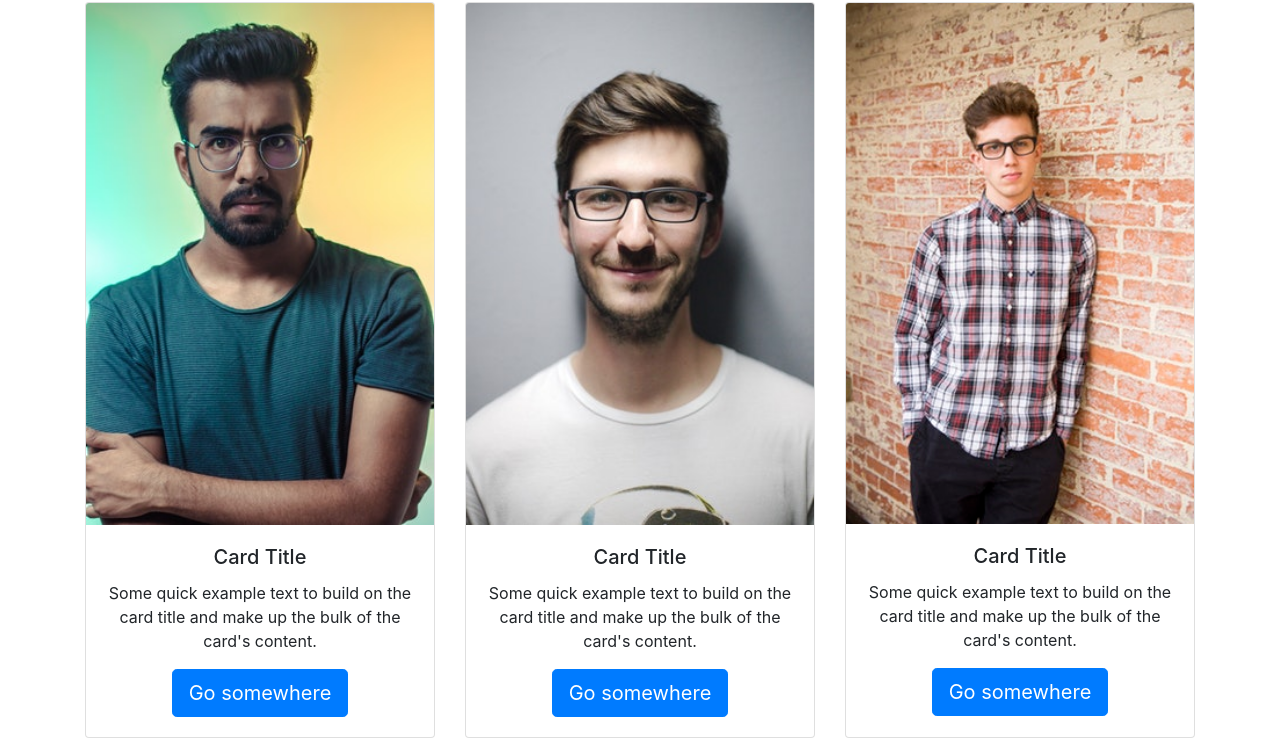
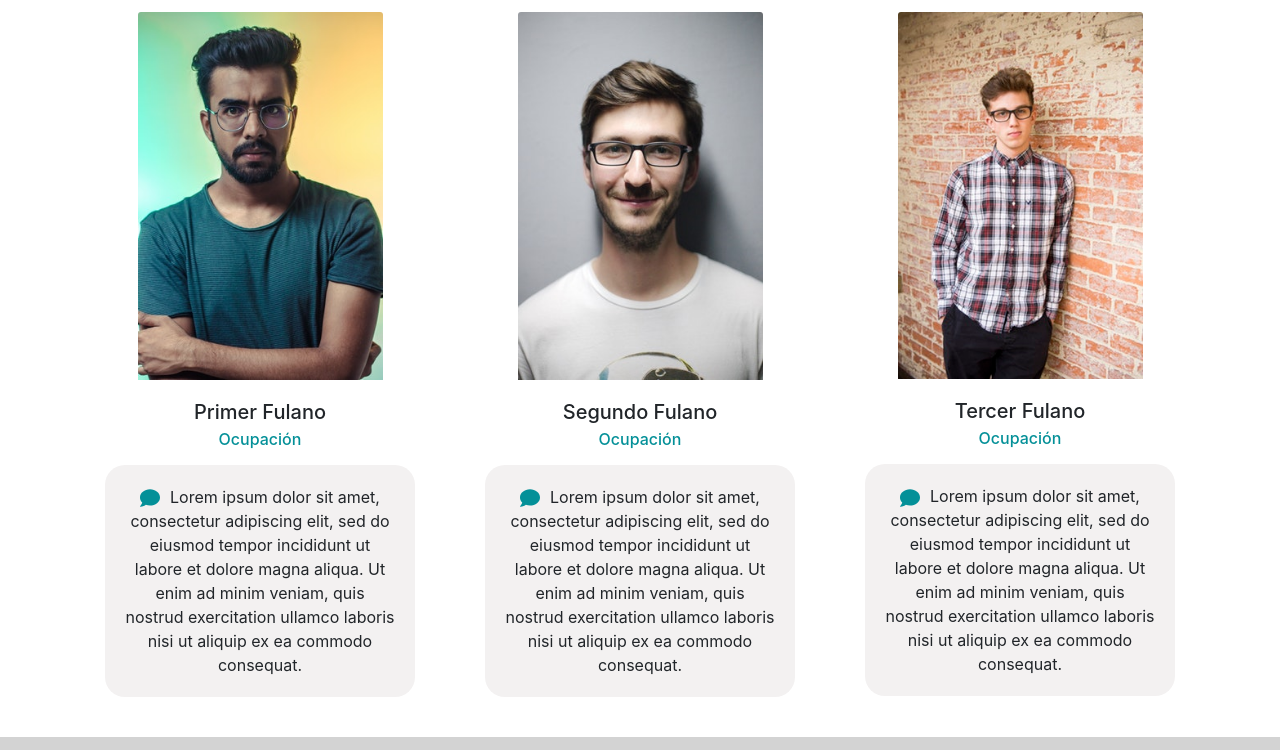
Before and after one commit to lmtejada/t-landing, a Gatsby site: page / in a window 1280 px wide. Shown: the part 818-1568 px from the top of the page. Built offline with nearby package versions, Linux system fonts and the light colour scheme; Gatsby itself is replaced by a stand-in of ours.

Commit message:
Modifying styles for profile cards

```diff
--- a/src/components/profiles/profileCard.js
+++ b/src/components/profiles/profileCard.js
@@ -2,17 +2,18 @@ import React from "react";
 import Card from "react-bootstrap/Card";
 
 import "./profileCard.scss";
+import { FaComment } from "react-icons/fa";
 
 const ProfileCard = (props) => (
-    <Card style={{ width: '18rem' }} className="text-center">
+    <Card className="text-center">
         <Card.Img variant="top" src={props.image} />
         <Card.Body>
-            <Card.Title>Card Title</Card.Title>
+            <Card.Title>{props.name}</Card.Title>
+            <Card.Subtitle className="mb-3">{props.role}</Card.Subtitle>
             <Card.Text>
-                Some quick example text to build on the card title and make up the bulk of
-                the card's content.
+                <FaComment className="icon" />
+                {props.children}
             </Card.Text>
-            <button type="button" className="btn btn-primary btn-lg align-self-center">Go somewhere</button>
         </Card.Body>
     </Card>
 )
--- a/src/components/profiles/profileCard.scss
+++ b/src/components/profiles/profileCard.scss
@@ -0,0 +1,26 @@
+@import '../../sass/variables.scss';
+
+.card {
+    align-items: center;
+    border: 0;
+    img {
+        max-width: 70%;
+        height: auto;
+    }
+    .card-title {
+
+    }
+    .card-subtitle {
+        color: $color-primary-branding;
+    }
+    .card-text {
+        background-color: $color-light-gray;
+        padding: 20px;
+        border-radius: 20px;
+        .icon {
+            color: $color-primary-branding;
+            margin-right: 10px;
+            font-size: 20px;
+        }
+    }
+}
--- a/src/components/profiles/profiles.js
+++ b/src/components/profiles/profiles.js
@@ -12,9 +12,15 @@ import "./profiles.scss";
 const Profiles = () => (
     <Container>
         <CardDeck>
-            <ProfileCard image={image1} />
-            <ProfileCard image={image2} />
-            <ProfileCard image={image3} />
+            <ProfileCard image={image1} name="Primer Fulano" role="Ocupación">
+                Lorem ipsum dolor sit amet, consectetur adipiscing elit, sed do eiusmod tempor incididunt ut labore et dolore magna aliqua. Ut enim ad minim veniam, quis nostrud exercitation ullamco laboris nisi ut aliquip ex ea commodo consequat.
+            </ProfileCard>
+            <ProfileCard image={image2} name="Segundo Fulano" role="Ocupación">
+                Lorem ipsum dolor sit amet, consectetur adipiscing elit, sed do eiusmod tempor incididunt ut labore et dolore magna aliqua. Ut enim ad minim veniam, quis nostrud exercitation ullamco laboris nisi ut aliquip ex ea commodo consequat.
+            </ProfileCard>
+            <ProfileCard image={image3} name="Tercer Fulano" role="Ocupación">
+                Lorem ipsum dolor sit amet, consectetur adipiscing elit, sed do eiusmod tempor incididunt ut labore et dolore magna aliqua. Ut enim ad minim veniam, quis nostrud exercitation ullamco laboris nisi ut aliquip ex ea commodo consequat.
+            </ProfileCard>
         </CardDeck>
     </Container>
 )
--- a/src/components/profiles/profiles.scss
+++ b/src/components/profiles/profiles.scss
@@ -1,7 +1,7 @@
 .container {
-    margin: auto;
     .card-deck {
-        margin-top: 20px;
+        margin-top: 30px;
         margin-bottom: 20px;
+        align-items: center;
     }
 }
--- a/src/sass/_variables.scss
+++ b/src/sass/_variables.scss
@@ -2,3 +2,4 @@
 $color-primary-branding: #049098;
 $color-secundary-branding: #686868;
 $color-third-branding: #212121;
+$color-light-gray: #f3f1f1;
```
Also changed, not shown: 1 other file.
